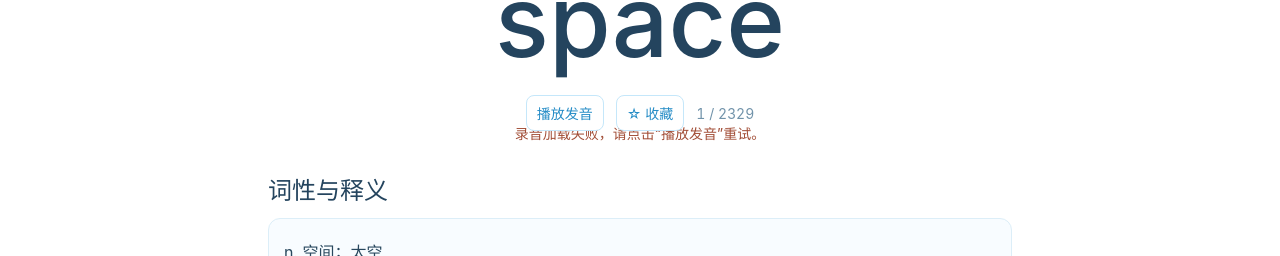
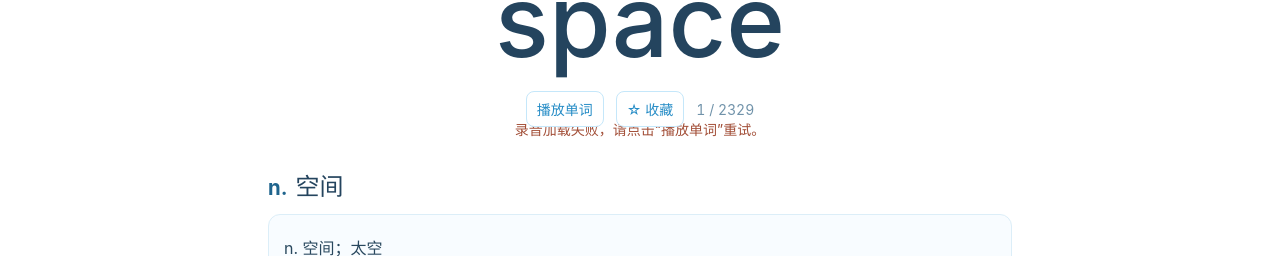
Before and after one commit to clearlove8888/Aword, a Vue app: page / in a window 1280 px wide. Both pictures are taken after a click on the button "显示中文释义与例句". Shown: the part 135-391 px from the top of the page. Built offline with nearby package versions, Linux system fonts and the light colour scheme.

Commit message:
feat: Improve audio playback messages and enhance word replay functionality in the app

```diff
--- a/src/App.vue
+++ b/src/App.vue
@@ -408,7 +408,7 @@ function playWithSystemVoice(request, word = current.value?.word) {
   utterance.onerror = () => {
     if (request === requestId) {
       playing.value = false
-      audioMessage.value = '未能播放系统语音，请点击“播放发音”重试。'
+      audioMessage.value = '未能播放系统语音，请点击“播放单词”重试。'
     }
   }
   speechUtterance = utterance
@@ -416,14 +416,14 @@ function playWithSystemVoice(request, word = current.value?.word) {
   window.speechSynthesis.speak(utterance)
 }
 
-async function playCurrent() {
+async function playCurrent({ wordOnly = false } = {}) {
   if (!audio || !current.value) return
   stopAudio()
   const request = ++requestId
   playing.value = false
   loadedWordKey = currentWordKey()
   activeAudioWord = current.value.word
-  queuedFormWords = selectedLibrary.value === 'cet4-listening-1000'
+  queuedFormWords = !wordOnly && selectedLibrary.value === 'cet4-listening-1000'
     ? [...new Set(currentForms.value.map(item => item.form).filter(form => form && form.toLocaleLowerCase() !== current.value.word.toLocaleLowerCase()))]
     : []
   const audioId = selectedLibrary.value === 'core' ? current.value.id : current.value.audioId
@@ -441,13 +441,19 @@ async function playCurrent() {
     await audio.play()
     if (request === requestId) playing.value = true
   } catch {
-    if (request === requestId) audioMessage.value = '自动播放受限，请点击“播放发音”手动播放。'
+    if (request === requestId) audioMessage.value = '自动播放受限，请点击“播放单词”手动播放。'
   }
 }
 
 function handleWordClick() {
   if (Date.now() < ignoreClicksUntil) return
-  togglePause()
+  replayWord()
+}
+
+function replayWord() {
+  if (!audio || !current.value) return
+  playCount = 0
+  playCurrent({ wordOnly: true })
 }
 
 async function togglePause() {
@@ -510,7 +516,7 @@ function playNextFormWord() {
   audio.play().then(() => {
     if (request === requestId) playing.value = true
   }).catch(() => {
-    if (request === requestId) audioMessage.value = '自动播放受限，请点击“播放发音”手动播放。'
+    if (request === requestId) audioMessage.value = '自动播放受限，请点击“播放单词”手动播放。'
   })
   return true
 }
@@ -719,7 +725,7 @@ onMounted(() => {
       playWithSystemVoice(request, activeAudioWord || current.value.word)
       return
     }
-    audioMessage.value = '录音加载失败，请点击“播放发音”重试。'
+    audioMessage.value = '录音加载失败，请点击“播放单词”重试。'
   })
   audio.addEventListener('ended', handleAudioEnded)
   window.addEventListener('keydown', onKeydown)
@@ -794,7 +800,7 @@ onBeforeUnmount(() => {
       </form>
     </header>
     <section v-if="!dictation && current" class="word-stage">
-      <h1 class="word-content" @click="handleWordClick" :title="playing ? '暂停播放' : '播放录音'">{{ current.word }}</h1>
+      <h1 class="word-content" @click="handleWordClick" title="播放单词">{{ current.word }}</h1>
       <p v-if="current.formOf" class="word-origin-note" :class="{ 'listening-word-origin-note': selectedLibrary === 'cet4-listening-1000' }">词性变化：{{ current.formOf }} 的 {{ current.formGrammar }}</p>
       <div v-if="currentForms.length" class="word-forms" :class="{ 'listening-word-forms': selectedLibrary === 'cet4-listening-1000' }" aria-label="词形变化">
         <span class="word-forms-title">词形变化</span>
@@ -804,10 +810,9 @@ onBeforeUnmount(() => {
           <span>{{ [item.grammar, item.partOfSpeech].filter(Boolean).join(' · ') }}</span>
         </span>
       </div>
-      <div class="word-meta">
-        <button type="button" class="audio-toggle" :aria-pressed="playing" @click="togglePause">
-          {{ playing ? '暂停发音' : '播放发音' }}
-        </button>
+    </section>
+    <div v-if="!dictation && current" class="word-meta study-meta">
+      <button type="button" class="audio-toggle" @click="replayWord">播放单词</button>
       <button type="button" class="favorite-toggle" :class="{ active: isCurrentFavorite }"
         :aria-pressed="isCurrentFavorite" @click="toggleFavorite">
         <span aria-hidden="true">{{ isCurrentFavorite ? '★' : '☆' }}</span>
@@ -815,7 +820,6 @@ onBeforeUnmount(() => {
       </button>
       <span class="word-number">{{ index + 1 }} / {{ activeWords.length }}</span>
     </div>
-    </section>
     <div v-else-if="dictation && current" class="word-meta dictation-meta">
       <button type="button" class="audio-toggle" :aria-pressed="playing" @click="togglePause">{{ playing ? '暂停发音' : '播放发音' }}</button>
       <button type="button" class="favorite-toggle" :class="{ active: isCurrentFavorite }" :aria-pressed="isCurrentFavorite" @click="toggleFavorite">
--- a/src/components/WordDetails.vue
+++ b/src/components/WordDetails.vue
@@ -10,6 +10,19 @@ watch(() => props.word.id, () => { expandedSenses.value = new Set() })
 
 const isFrequencyWord = computed(() => Array.isArray(props.word.meanings))
 const isListeningWord = computed(() => props.word.source === '四级听力高频词_词性释义.xlsx')
+
+const summary = computed(() => {
+  const source = props.word.analysis?.length ? props.word.analysis : props.word.meanings || []
+  const primary = source.reduce((best, item) => !best || (item.count || 0) > (best.count || 0) ? item : best, null)
+  const rawMeaning = primary?.meaning || props.word.meaning || ''
+  const partOfSpeech = primary?.partOfSpeech || rawMeaning.match(/^([A-Za-z./]+)\s+/)?.[1] || ''
+  const meaning = rawMeaning
+    .replace(/^[A-Za-z./]+\s+/, '')
+    .replace(/^[（(][^()（）]*[）)]\s*/, '')
+    .replace(/[（(][^()（）]*[）)]/g, '')
+    .split(/[；;，,|]/)[0].trim()
+  return { partOfSpeech, meaning: meaning || rawMeaning }
+})
 
 function isUsableCollocationExample(text) {
   const value = text.trim()
@@ -85,12 +98,21 @@ const senses = computed(() => {
     addExample(item.example)
     const matchingMeaning = (props.word.meanings || []).find(meaning => meaning.partOfSpeech === item.partOfSpeech)
     for (const example of item.examples || matchingMeaning?.examples || []) addExample(example.text, example.translation)
+    const sourceExample = item.example || item.examples?.[0]?.text
+    const collocation = sourceExample && (props.word.collocations || []).find(entry => {
+      const phraseMeaning = entry.meaning?.split(/[；;，,（(]/)[0].replace(/[…·]/g, '').trim()
+      return entry.phrase && phraseMeaning?.length >= 2 &&
+        item.meaning?.includes(phraseMeaning) &&
+        entry.example?.trim() === sourceExample.trim() &&
+        !item.meaning.toLocaleLowerCase().includes(entry.phrase.toLocaleLowerCase())
+    })
     return {
       partOfSpeech: item.partOfSpeech,
       meaning: item.meaning,
       count: item.count,
       percentage: item.percentage,
       note: item.note || '',
+      phrase: collocation?.phrase || '',
       examples,
     }
   })
@@ -115,7 +137,7 @@ function toggleSenseExamples(index) {
     </section>
 
     <section v-else class="detail-section summary-section">
-      <h2>词性与释义</h2>
+      <h2 class="word-summary"><span v-if="summary.partOfSpeech">{{ summary.partOfSpeech }}</span>{{ summary.meaning }}</h2>
       <div class="detail-list sense-list">
         <article v-for="(item, itemIndex) in senses" :key="`${item.partOfSpeech}-${itemIndex}`" class="detail-card sense-card">
           <div class="detail-card-heading">
@@ -124,7 +146,7 @@ function toggleSenseExamples(index) {
               <template v-if="item.count">{{ item.count }} 次</template><template v-if="item.count && item.percentage"> · </template>{{ item.percentage }}
             </span>
           </div>
-          <p class="sense-meaning">{{ item.meaning || word.meaning }}</p>
+          <p class="sense-meaning">{{ item.meaning || word.meaning }}<span v-if="item.phrase" class="sense-phrase">（{{ item.phrase }}）</span></p>
           <div class="sense-actions">
             <button v-if="item.examples.length" type="button" class="sense-examples-toggle"
               :aria-expanded="expandedSenses.has(itemIndex)" @click="toggleSenseExamples(itemIndex)">
--- a/src/style.css
+++ b/src/style.css
@@ -519,7 +519,7 @@ button, input, select, textarea { font: inherit; -webkit-tap-highlight-color: tr
 .listening-word-forms .word-form-chip { gap: 8px; padding: 8px 12px; border-radius: 8px; }
 .listening-word-forms .word-form-chip strong { font-size: 23px; }
 .listening-word-forms .word-form-chip span { font-size: 18px; }
-.word-stage .word-meta,
+.study-meta,
 .dictation-meta {
   position: static;
   order: 1;
@@ -528,11 +528,15 @@ button, input, select, textarea { font: inherit; -webkit-tap-highlight-color: tr
   justify-content: center;
   flex-wrap: wrap;
 }
+.study-meta { margin-top: 14px; }
 .word-details { color: #304f66; }
 .listening-summary-section { display: grid; text-align: center; }
 .listening-meaning-list { display: grid; gap: 8px; }
 .listening-meaning-list .meaning { margin: 0; color: #304f66; text-align: center; }
 .sense-card .sense-meaning { margin-top: 8px; color: #29485e; }
+.word-summary { display: flex; flex-wrap: wrap; align-items: baseline; gap: 8px; }
+.word-summary span { color: #1f648d; font-size: .85em; }
+.sense-phrase { color: #42657c; }
 .part-of-speech { color: #1f648d; }
 .frequency-note { color: #657f91; }
 .sense-actions { display: flex; flex-wrap: wrap; align-items: flex-start; gap: 6px 14px; margin-top: 8px; }
@@ -735,7 +739,7 @@ button, input, select, textarea { font: inherit; -webkit-tap-highlight-color: tr
   .listening-word-forms .word-form-chip strong { font-size: 20px; }
   .listening-word-forms .word-form-chip span { font-size: 16px; }
   .listening-word-origin-note { font-size: 16px; }
-  .word-stage .word-meta,
+  .study-meta,
   .dictation-meta {
     position: static;
     order: 1;
@@ -749,6 +753,7 @@ button, input, select, textarea { font: inherit; -webkit-tap-highlight-color: tr
     color: #526f82;
     font-size: 13px;
   }
+  .study-meta { margin: 8px 0 0; }
   .word-meta .audio-toggle,
   .word-meta .favorite-toggle {
     min-height: 44px;
```
Also changed, not shown: 1 other file (tests, documents, lock files or other folders). Lines whose indentation alone changed are shown as unchanged.
